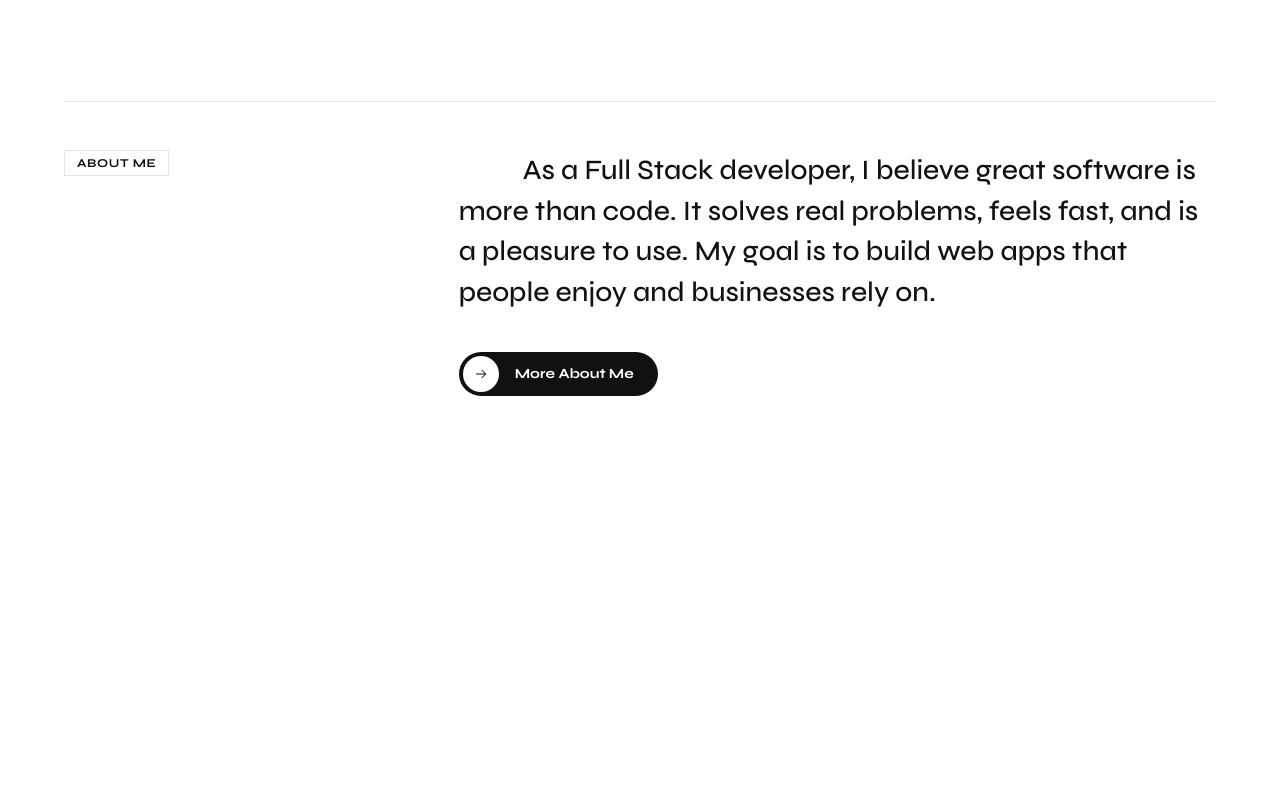
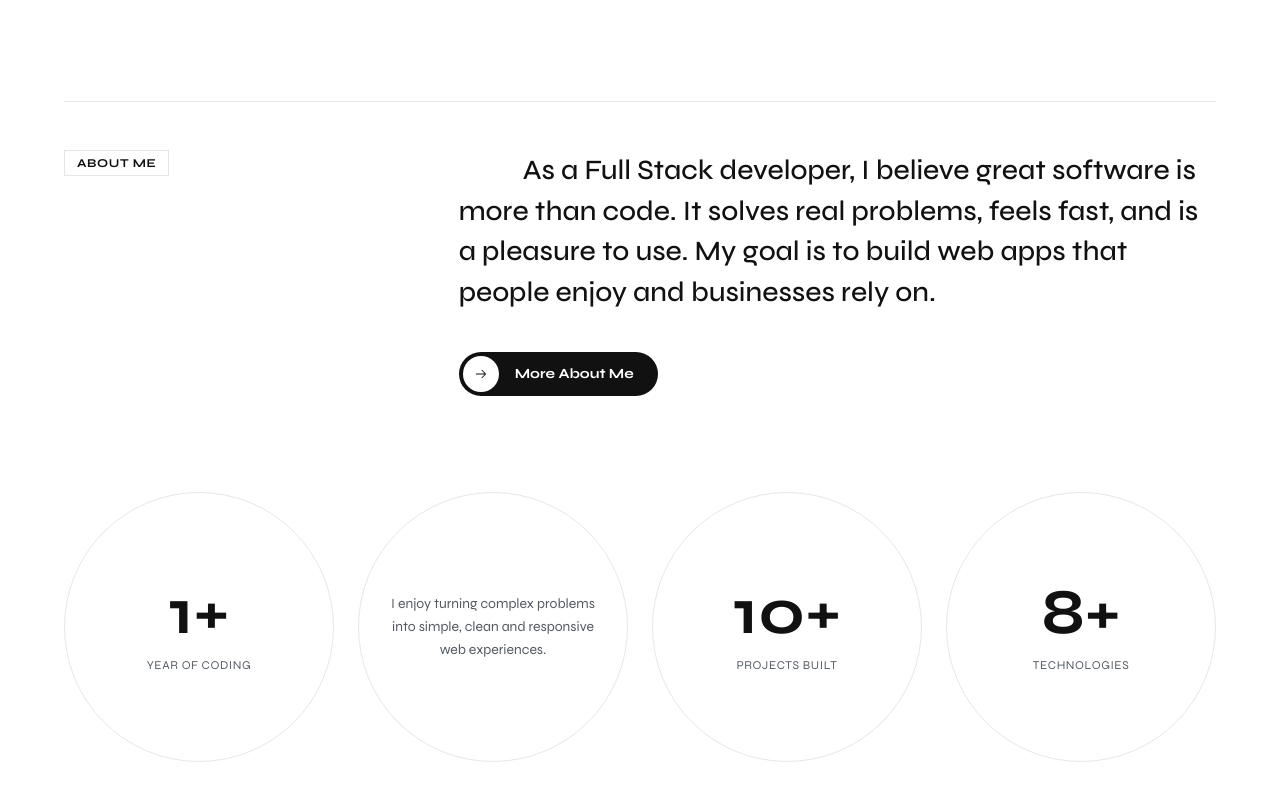
Before and after one commit to ahmad-008/ahmad-portfolio, a React (Vite) app: page / in a window 1280 px wide. Shown: the part 1456-2256 px from the top of the page. Before the commit the page ends 1948 px from the top, so only its background shows below. Built offline with nearby package versions, Linux system fonts and the light colour scheme.

Commit message:
added the stats circles to about section

```diff
--- a/src/components/About.jsx
+++ b/src/components/About.jsx
@@ -1,4 +1,14 @@
 import { RxArrowRight } from "react-icons/rx";
+
+
+// Circles under the statement: 3 stats and 1 short text
+const stats = [
+    {value: "1+", label: "Year of Coding"},
+    {text: "I enjoy turning complex problems into simple, clean and responsive web experiences."},
+    { value: "10+", label: "Projects Built" },
+    { value: "8+", label: "Technologies" },
+];
+
 
 
 function About() {
@@ -47,18 +57,42 @@ function About() {
                     </div>
 
 
+                </div>
 
-                </div>
+                 {/* Stats circles */}
+                    <div className="grid grid-cols-1 sm:grid-cols-2 lg:grid-cols-4 gap-6 mt-16 lg:mt-24" >
+                        {stats.map((stat, index) => (
+
+                            <div
+                            key={index}
+                            className="flex flex-col items-center justify-center w-full max-w-[300px]
+                            mx-auto aspect-square rounded-full border border-dark/10 text-center p-8"
+                            >
+                                {stat.text ? (
+                                    <p className="text-sm text-gray-text leading-relaxed" >{stat.text}</p>
+
+                                ) : (
+                                    <>
+                                    <h4 className="text-5xl xl:text-[64px] font-bold leading-none">{stat.value}</h4>
+                                    <span className="mt-3 text-xs uppercase tracking-wider text-gray-text" >{stat.label}</span>
+                                    </>
+
+                                )}
+
+                            </div>
+
+                        ))}
+
+                    </div>
+
 
             </div>
 
 
+        </section>
+    );
 
-        </section>
+}
 
 
-
-    );
-}
-
 export default About;
```
